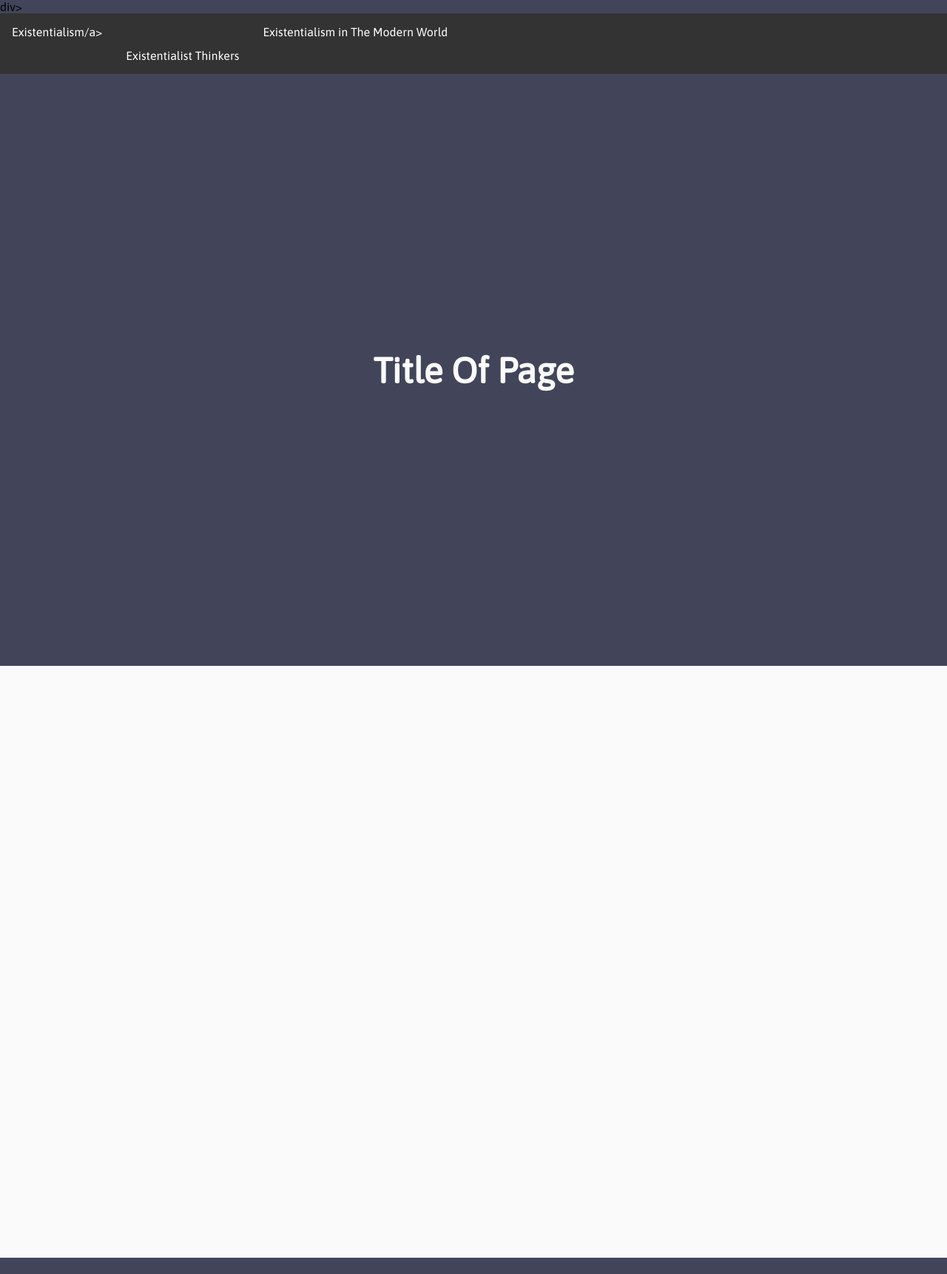
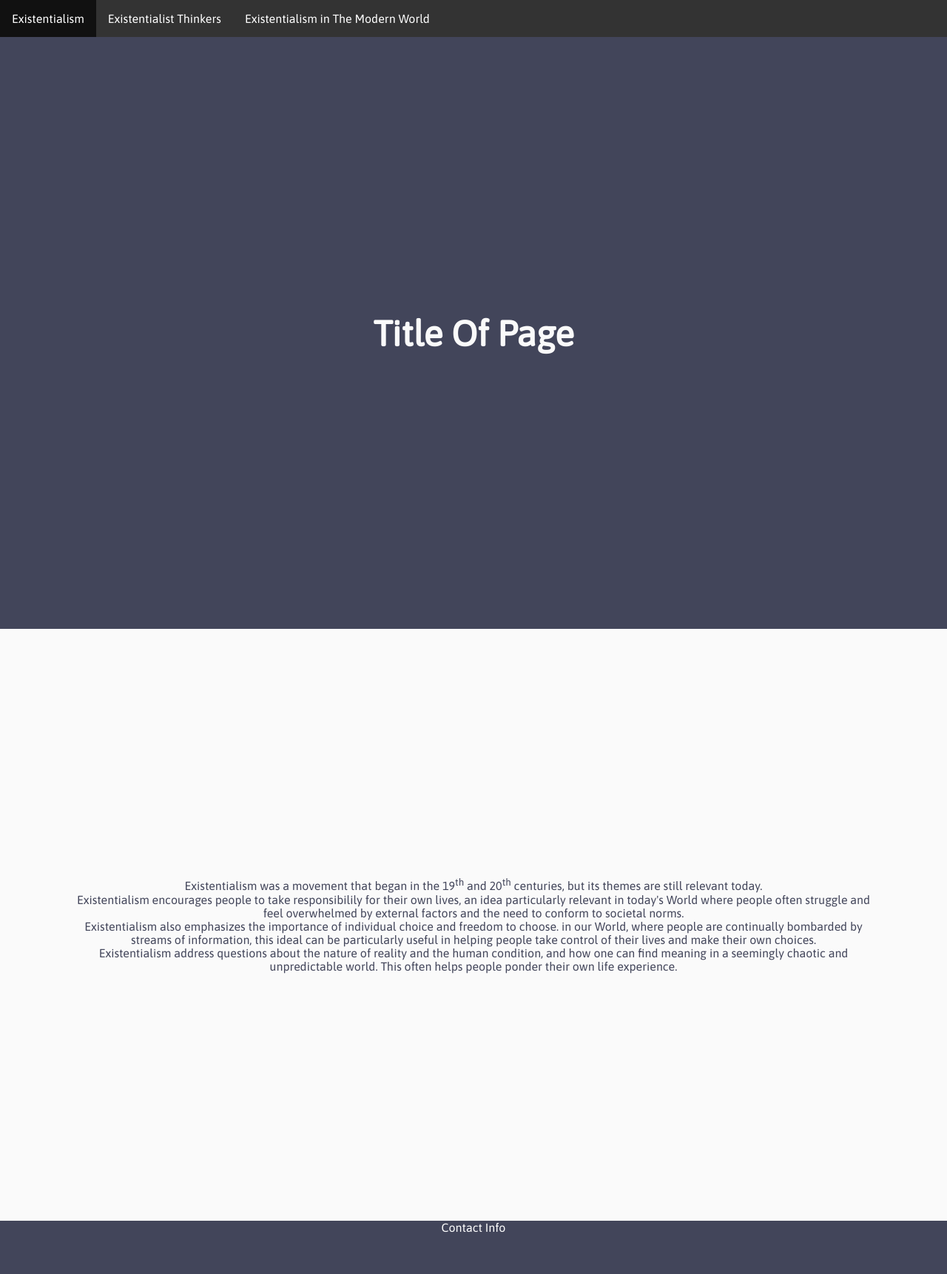
Before and after one commit to KCNOSU29K3/school_html_scripting, a plain HTML site: page Lesson_2/project_final/page_2.html in a window 1280 px wide. Shown: the whole page at 74% size. Before the commit the page ends 1700 px from the top, so only its background shows below. Drawn offline with Linux system fonts and the light colour scheme.

Commit message:
added address fixed formatting fixed errors

```diff
--- a/Lesson_2/project_final/index.css
+++ b/Lesson_2/project_final/index.css
@@ -16,6 +16,7 @@ section {
   display: flex;
   justify-content: center;
   align-items: center;
+  vertical-align: middle;
 }
 
 
@@ -30,6 +31,7 @@ section {
 section .container{
   margin: 100px;
   text-align: center;
+  vertical-align: middle;
 }
 
 .reveal{
@@ -122,6 +124,7 @@ h1{
   display: inline;
   text-align: center;
   border: 1px solid black;
+  float: left;
 }
 
 /* end paragraph stuff */
@@ -132,7 +135,6 @@ h1{
   justify-content: center;
   display: inline;
   vertical-align: middle;
-  border: 1px solid yellow;
 }
 
 /* end div formatting stuff */
@@ -142,6 +144,21 @@ h1{
 
 .borderless-table {
   border: none;
+  margin-left: auto;
+  margin-right: auto;
+}
+
+tr {
+  padding: 10%;
+}
+
+th {
+  padding: 10%;
+}
+
+td {
+  padding-left: 10%;
+  padding-right: 10%;
 }
 
 /* end table formatting stuff */
@@ -158,23 +175,41 @@ h1{
 /* begin address formatting stuff */
 .hover-address {
   position: relative;
-
 }
 
 .hover-address:before {
   content: attr(data-hover);
   visibility: hidden;
   opacity: 0;
-  width: 10%;
-  background-color: #fafafa;
-  color: black;
-  text-align: center;
-  border-radius: 75%;
+  font-size: 50%;
+  background-color: inherit;
+  color: white;
   padding: 1.5% 0;
   transition: opacity 1s ease-in-out;
+  position: absolute;
+  z-index: 1;
+  bottom: 100%;
+  left: 50%;
+  display: block;
 }
 
 .hover-address:hover:before{
   opacity: 1;
   visibility: visible;
+  font-size: 150%;
+  padding: 3%;
+  text-align: center;
+  display: inline;
+  margin-left: -120%;
 }
+
+
+.address-div {
+  text-align: center;
+  align-items: center;
+  background-color: inherit;
+  color: white;
+}
+
+
+/* BIG IMPORTANT https://www.w3schools.com/howto/tryit.asp?filename=tryhow_css_display_element_hover */
--- a/Lesson_2/project_final/page_2.html
+++ b/Lesson_2/project_final/page_2.html
@@ -20,11 +20,10 @@
         <![endif]-->
         <div>
             <!-- nav stuff -->
-            div>
             <ul class="ul-nav">
-                <li class="li-nav"><a href="index.html">Existentialism/a></li>
-                <li class="li-nav"><a href="page_2.html">Existentialist Thinkers</a></li>
-                <li class="li-nav"><a href="page_3.html">Existentialism in The Modern World</a></li>
+                <li class="li-nav"><a href="index.html">Existentialism</a></li>
+                <li class="li-nav"><a href="page_1.html">Existentialist Thinkers</a></li>
+                <li class="li-nav"><a href="page_2.html">Existentialism in The Modern World</a></li>
             </ul>
         </div>
             <!-- end nav stuff -->
@@ -35,7 +34,18 @@
             </section>
             <section class="section_content">
                 <div class="container reveal">
-
+                    <p>
+                        Existentialism was a movement that began in the 19<sup>th</sup> and 20<sup>th</sup> centuries, but its themes are still relevant today.
+                        <br>
+                        Existentialism encourages people to take responsibilily for their own lives, an idea particularly relevant in today's World where people
+                        often struggle and feel overwhelmed by external factors and the need to conform to societal norms.
+                        <br>
+                        Existentialism also emphasizes the importance of individual choice and freedom to choose. in our World, where people are continually bombarded
+                        by streams of information, this ideal can be particularly useful in helping people take control of their lives and make their own choices.
+                        <br>
+                        Existentialism address questions about the nature of reality and the human condition, and how one can find meaning in a seemingly chaotic and
+                        unpredictable world. This often helps people ponder their own life experience.
+                    </p>
                 </div>
             </section>
             <button id="scroll-to-top-button">
@@ -43,6 +53,20 @@
                   <path d="M7.41 15.41L12 10.83l4.59 4.58L18 14l-6-6-6 6z"/>
                 </svg>
             </button>
+
+        <div class="address-div">
+            <span class="hover-address" data-hover="
+                Wyatt Garrioch
+                123 MyWay Street
+                780-921-2937
+                admin@gmail.com">
+                Contact Info
+            </span>
+        </div>
+        <div class="address-div">
+            <br>
+            <br>
+            <br>
         </div>
     </body>
 </html>
```
Also changed, not shown: Lesson_2/project_final/index.html (+19 -4 lines), Lesson_2/project_final/page_1.html (+21 -6 lines).
